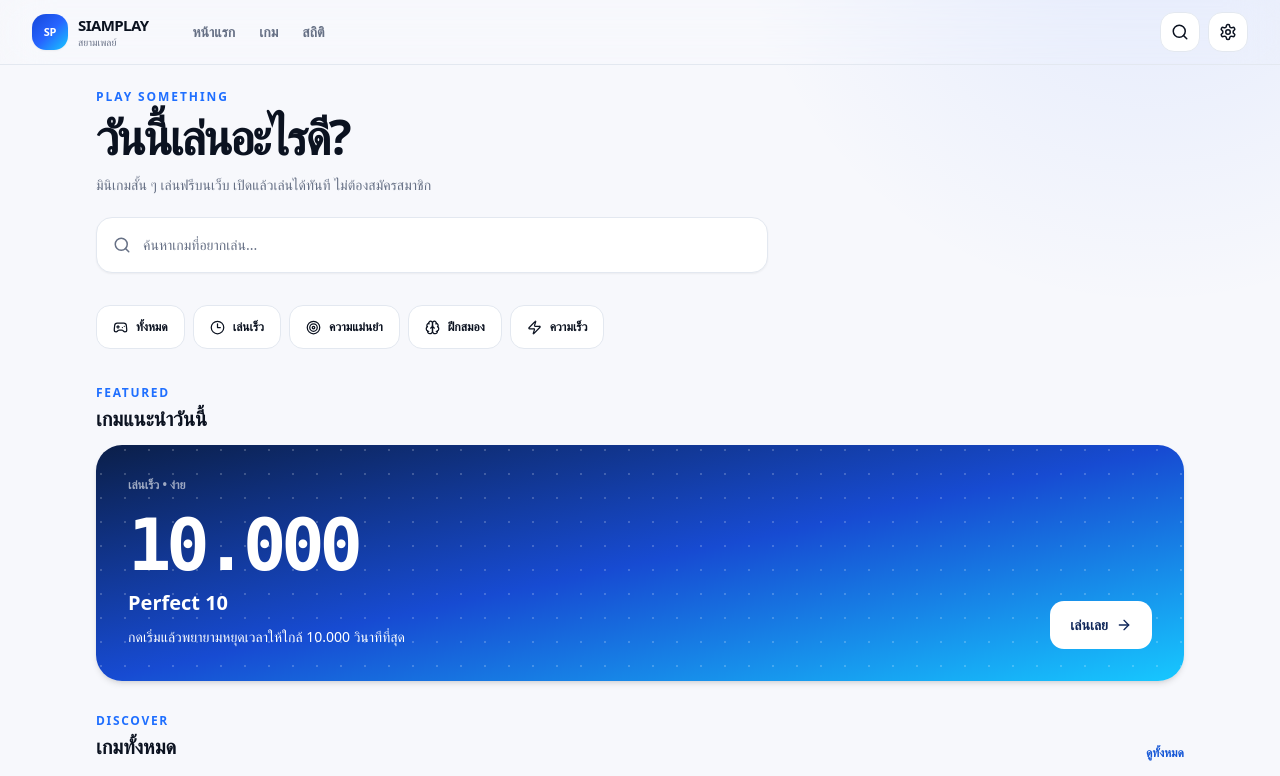
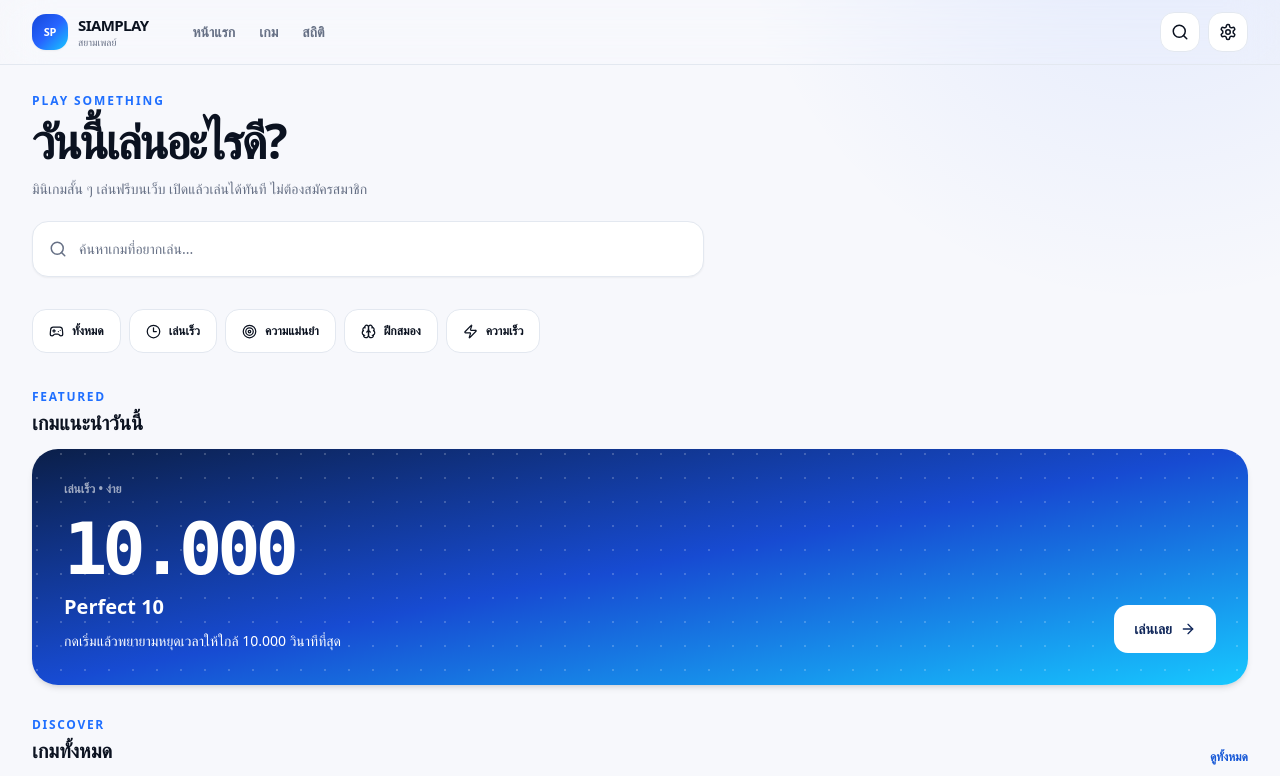
Before and after one commit to UnknownCode-2026/siamplay, a Next.js app: page / in a window 1280 px wide. Shown: the top 776 px of the page. Built offline with nearby package versions, Linux system fonts and the light colour scheme.

Commit message:
feat(v2): rebuild app/layout.tsx

```diff
--- a/app/layout.tsx
+++ b/app/layout.tsx
@@ -4,22 +4,21 @@ import { AppHeader } from "@/components/layout/AppHeader";
 import { BottomNav } from "@/components/layout/BottomNav";
 import { Footer } from "@/components/layout/Footer";
 
-export const metadata: Metadata = {
-  title: "SiamPlay | สยามเพลย์ - มินิเกม เล่นฟรี",
-  description: "SiamPlay เว็บไซต์รวมมินิเกม เล่นฟรี 100% ไม่ต้องสมัครสมาชิก รองรับมือถือ",
+export const metadata:Metadata={
+  title:"SiamPlay - มินิเกมฟรี เล่นบนเว็บ ไม่ต้องสมัคร",
+  description:"SiamPlay เว็บไซต์รวมมินิเกม เล่นฟรี 100% เล่นบนมือถือและเดสก์ท็อปได้ทันที ไม่ต้องสมัครสมาชิก",
 };
 
-export default function RootLayout({ children }: Readonly<{ children: React.ReactNode }>) {
-  return (
-    <html lang="th">
-      <body className="min-h-screen">
-        <AppHeader />
-        <main className="mx-auto min-h-[calc(100dvh-120px)] max-w-6xl px-4 pb-24 pt-4 sm:px-6 lg:px-8 lg:pb-10">
-          {children}
-        </main>
-        <Footer />
-        <BottomNav />
-      </body>
-    </html>
-  );
+const themeScript=`(()=>{try{const raw=localStorage.getItem("siamplay-settings");const s=raw?JSON.parse(raw):{};const t=s.theme||"system";const dark=t==="dark"||(t==="system"&&matchMedia("(prefers-color-scheme: dark)").matches);document.documentElement.classList.toggle("dark",dark);}catch{}})();`;
+
+export default function RootLayout({children}:{children:React.ReactNode}){
+  return <html lang="th" suppressHydrationWarning>
+    <head><script dangerouslySetInnerHTML={{__html:themeScript}}/></head>
+    <body className="min-h-screen">
+      <AppHeader/>
+      <main className="mx-auto min-h-[calc(100dvh-120px)] max-w-7xl px-4 pb-24 pt-5 sm:px-6 lg:px-8 lg:pb-12">{children}</main>
+      <Footer/>
+      <BottomNav/>
+    </body>
+  </html>;
 }
```
